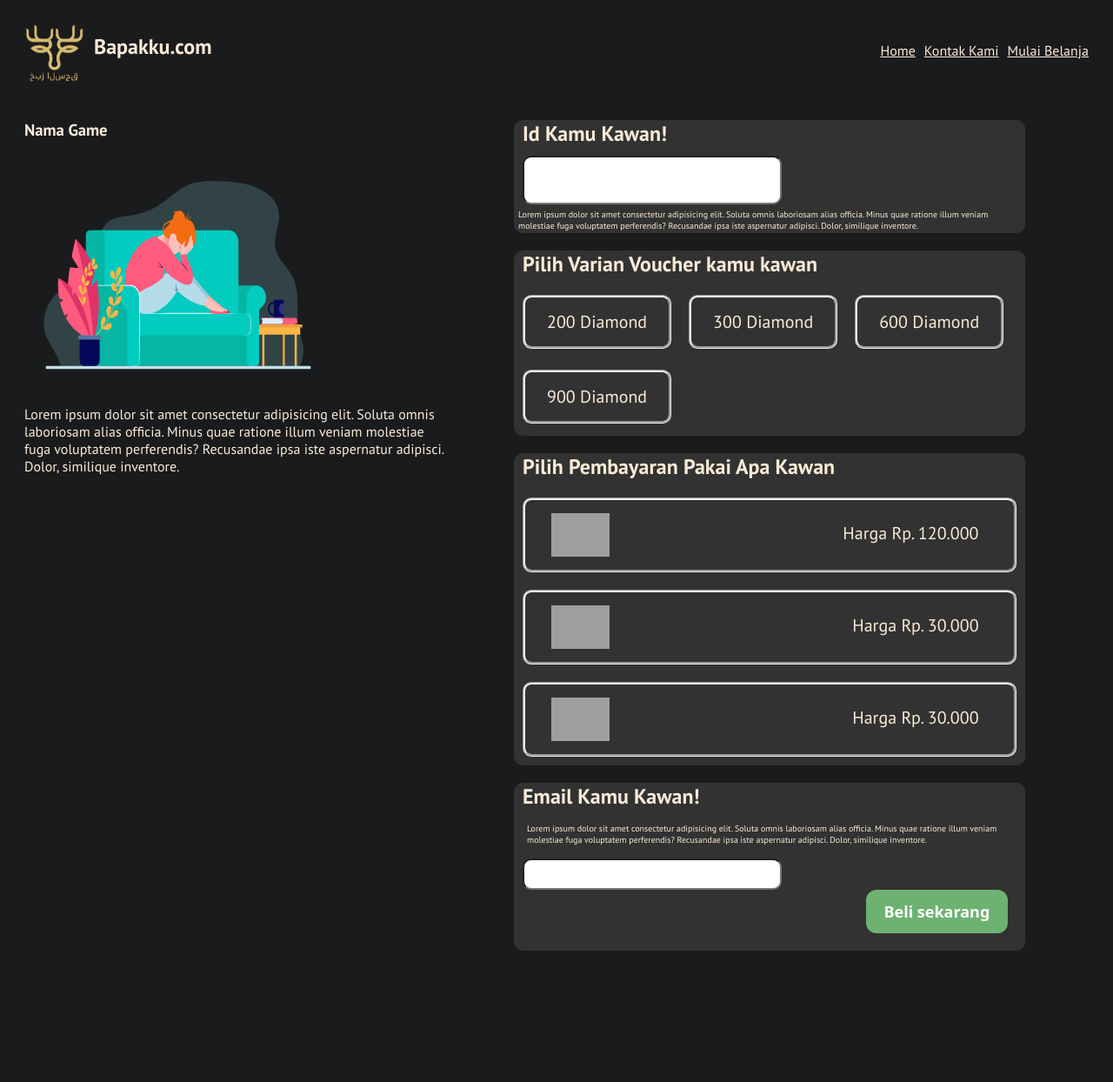
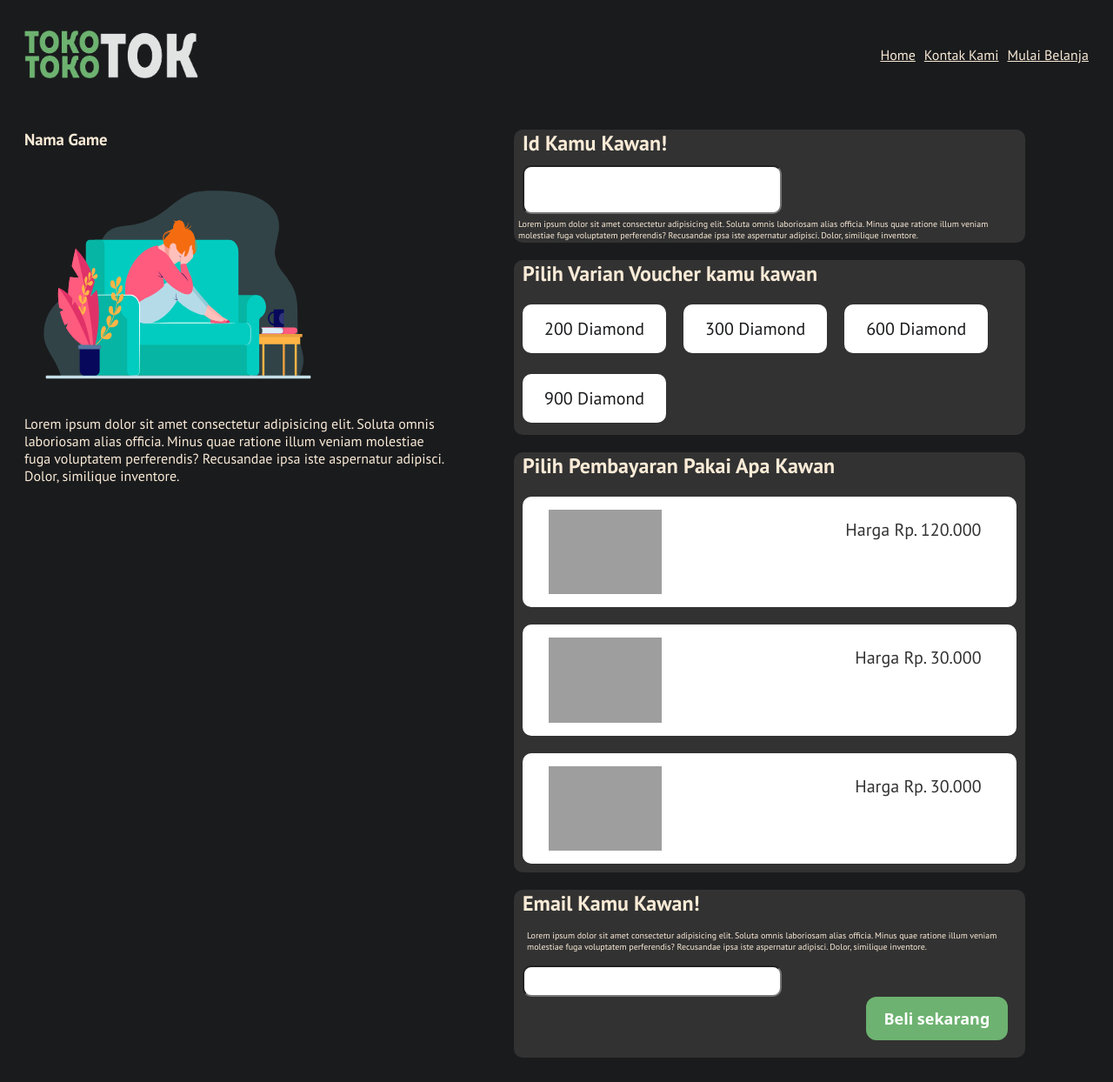
Before and after one commit to muhammadafiq21/VoucherGameShop, a PHP site: page /buy_page.html in a window 1280 px wide. Shown: the whole page at 87% size. Before the commit the page ends 1093 px from the top, so only its background shows below. Run offline with PHP 8.4, Linux system fonts and the light colour scheme; grey boxes are pictures that could not be loaded.

Commit message:
change position

```diff
--- a/Code/Homepage.html
+++ b/Code/Homepage.html
@@ -69,7 +69,9 @@
                 <div class="image">
                     <img src="valorant.jpg" alt="">
                 </div>
-                <button class="tombolBeli">PILIH VOUCHER ➤</button>
+                <a href="../Halaman Pembelian/buy_page.html">
+                    <button class="tombolBeli" onclick="valueSender('Valorant')">PILIH VOUCHER ➤</button>
+                </a>
             </div>
             <div class="card">
                 <div class="title">Free Fire</div>
--- a/Code/Homepage.js
+++ b/Code/Homepage.js
@@ -13,3 +13,9 @@ $(document).ready(function(){
 
 
     });
+
+function valueSender(setup){
+        var gim = setup;
+        localStorage.setItem("myValue", gim);
+        window.location.href="../Halaman Pembelian/stuff.js";
+}
--- a/Folder 1/folderdecoy.txt
+++ b/Folder 1/folderdecoy.txt
@@ -1 +1,3 @@
 https://github.com/RotiSosis/VoucherGameShop.git
+
+testing start
--- a/Halaman Pembelian/buy_page.html
+++ b/Halaman Pembelian/buy_page.html
@@ -16,8 +16,8 @@
     <div class="container">
         <div class="head-up">
             <div class="left-corner">
-                <img class="corner-logo" src="assets/Logo-Rusa-01.png">
-                <h2>Bapakku.com</h2>
+                <img class="corner-logo" src="assets/Logo/TokoTokoTok Logo-wide.png">
+                <!--<h2>Bapakku.com</h2> -->
             </div>
 
             <nav>
@@ -29,12 +29,14 @@
 
         <div class="monitor">
             <div class="information-game">
-                <h3 class="game-name">Nama Game</h3>
+                <h3 class="game-name" id="nama-game">Nama Game</h3>
                 <img src="assets/Konten Gambar.svg" class="banner-game">
-                <P class="desc-game">
+                <P class="desc-game" id="desk-game">
+
                     Lorem ipsum dolor sit amet consectetur adipisicing elit. Soluta omnis laboriosam alias officia.
                     Minus quae ratione illum veniam molestiae fuga voluptatem perferendis?
                     Recusandae ipsa iste aspernatur adipisci. Dolor, similique inventore.
+
                 </P>
             </div>
 
@@ -54,7 +56,7 @@
                 <!--Pemilihan Variasi-->
                 <div class="detail-varian">
                     <h2>Pilih Varian Voucher kamu kawan</h2>
-                    <div class="detail-varian-voc">
+                    <div class="detail-varian-voc" id="voucher-game">
 
                          <div class="card-voc">
                             <label>
@@ -144,5 +146,8 @@
 
 
     </div>
+
+    <script src="stuff.js"> </script>
+
 </body>
 </html>
--- /dev/null
+++ b/Halaman Pembelian/games.json
@@ -0,0 +1,19 @@
+{
+    "packGame":[
+        {
+            "nama":"Valorant",
+            "deskripsi":"Game FPS terbaik minggu ini, halo player 1 sudah siap menggosok dinding ascent ?. Jangan Buat Papa Brim sedih dengan skin kamu yang Standart, Ayo beli valorant point di TokoTokoTok.com",
+            "voucher":[400, 800, 1000, 1100, 1500, 2000],
+            "eyemoney":"Valorant Point",
+            "gambar":"valorant.png"
+        },
+
+        {
+            "nama":"Free Fire",
+            "deskripsi":"Majulah bersama DJ Alok, Cristiano Ronaldo, Dan Eren Yeger dalam 100 Player Battle Royale, Beli Diamond di TokoTokoTok.com untuk harga voucher yang lebih murah.",
+            "voucher":[100, 200, 300, 400, 500, 600, 700, 800],
+            "eyemoney": "Diamonds",
+            "gambar": "freefire.png"
+        }
+    ]
+}
--- /dev/null
+++ b/Halaman Pembelian/stuff.js
@@ -0,0 +1,49 @@
+var send = localStorage.getItem("myValue");
+console.log(send);
+showingGame(send);
+var resetValue="";
+localStorage.setItem("myValue", resetValue);
+
+function showingGame(blind){
+    fetch('./games.json')
+    .then((respone)=> respone.json())
+    .then((games) => {
+        let queue = games.packGame;
+        console.log(queue);
+        let moneyIngame;
+        let head;
+        let voc = document.getElementById('voucher-game');
+
+        // Searching Game
+        for(let i=0; i < queue.length; i++){
+            if(blind == queue[i].nama){
+                moneyIngame = queue[i].voucher;
+                head = i;
+            }
+            else{
+                console.log("Searching Game Gagal");
+            }
+        }
+
+        console.log("showingGame Terpanggil");
+        //Terujunan HTML atribut
+        let leftHead = document.getElementById("nama-game");
+        leftHead.innerHTML = queue[head].nama;
+
+        let leftFoot = document.getElementById("desk-game");
+        leftFoot.innerHTML = queue[head].deskripsi;
+
+        //Menampilkan Voucher Pilihan
+        voc.innerHTML ="";
+        for(let q=0; q < moneyIngame.length; q++){
+            voc.innerHTML += `<div class="card-voc">
+                                <label>
+                                    <input class="opsi" type="radio" name="opsi">
+                                    <span class="opsi-sider"> <span>${moneyIngame[q]}</span> <span>${queue[head].eyemoney}</span> </span>
+                                </label>
+                            </div>`;
+        }
+
+
+    })
+}
--- a/Halaman Pembelian/style.css
+++ b/Halaman Pembelian/style.css
@@ -9,8 +9,8 @@ html {
 }
 
 .corner-logo {
-  width: 70px;
-  height: 70px;
+  width: 200px;
+  height: auto;
 }
 
 .head-up {
@@ -35,7 +35,7 @@ nav {
 
 nav > a {
   margin-left: 10px;
-  margin-top: 20px;
+  margin-top: 25px;
 
   color: antiquewhite;
 }
@@ -135,13 +135,12 @@ nav > a {
 .card-voc > label > .opsi-sider {
   position: relative;
   display: inline-block;
-  background: #323232;
+  background: white;
   padding: 15px 25px;
-  color: antiquewhite;
+  color: #1a1b1d;
   /* text-shadow: 0 1px 4px rgba(0, 0, 0, 0.5); */
   font-size: 20px;
   border-radius: 10px;
-  border-style: groove;
 
   transition: 0.5s;
   user-select: none;
@@ -193,8 +192,7 @@ nav > a {
 }
 
 .mechant {
-  max-width: 20%;
-  max-height: 50px;
+  width: 130px;
 }
 
 .opsi-sider > div {
@@ -212,13 +210,13 @@ nav > a {
 .card-buy > label > .opsi-sider {
   position: relative;
   display: flex;
-  background: #323232;
+  background: white;
   padding: 15px 30px;
-  color: antiquewhite;
+  color: #323232;
   /* text-shadow: 0 1px 4px rgba(0, 0, 0, 0.5); */
   font-size: 20px;
   border-radius: 10px;
-  border-style: groove;
+  border-style: none;
 
   transition: 0.5s;
   user-select: none;
```
Also changed, not shown: Halaman Pembelian/mango.html (added, +21 -0 lines), Halaman Pembelian/assets/Logo/TokoTokoTok Logo-wide White BG.png (added), Halaman Pembelian/assets/Logo/TokoTokoTok Logo-wide.png (added).
